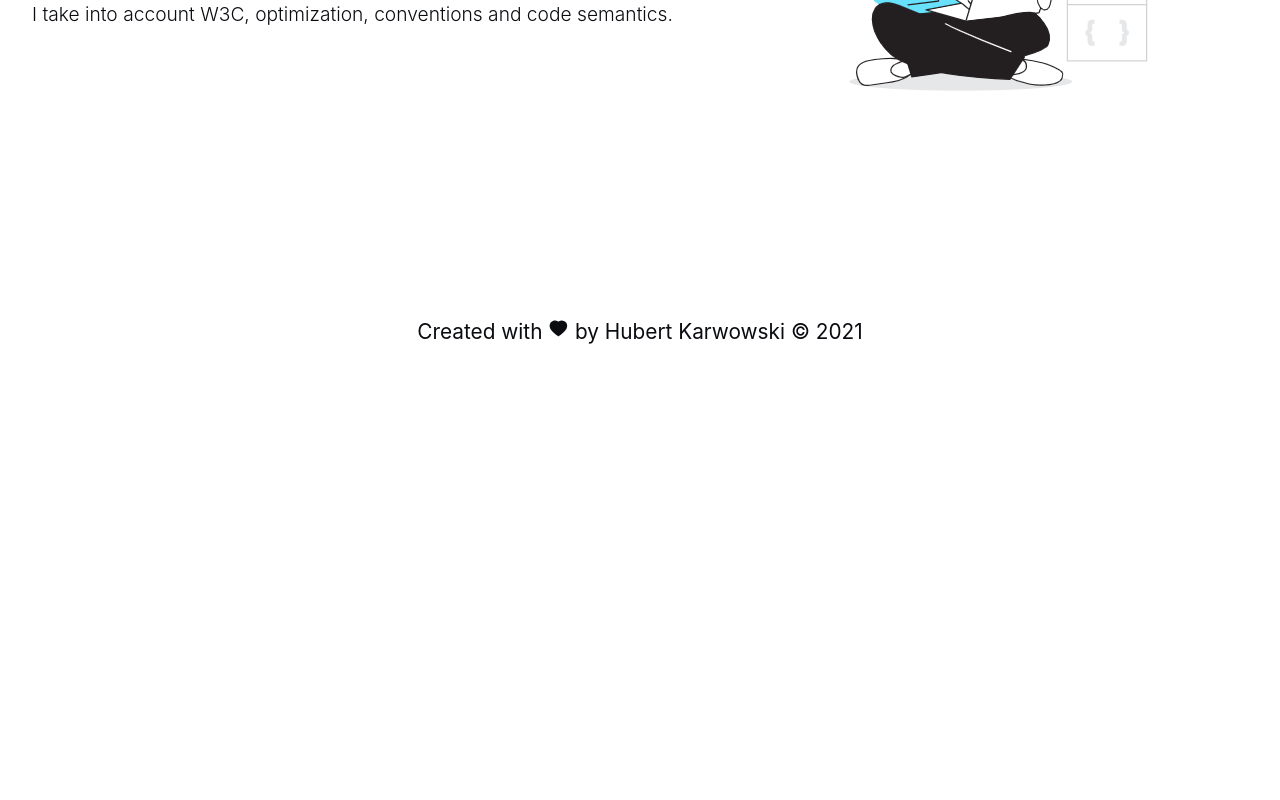
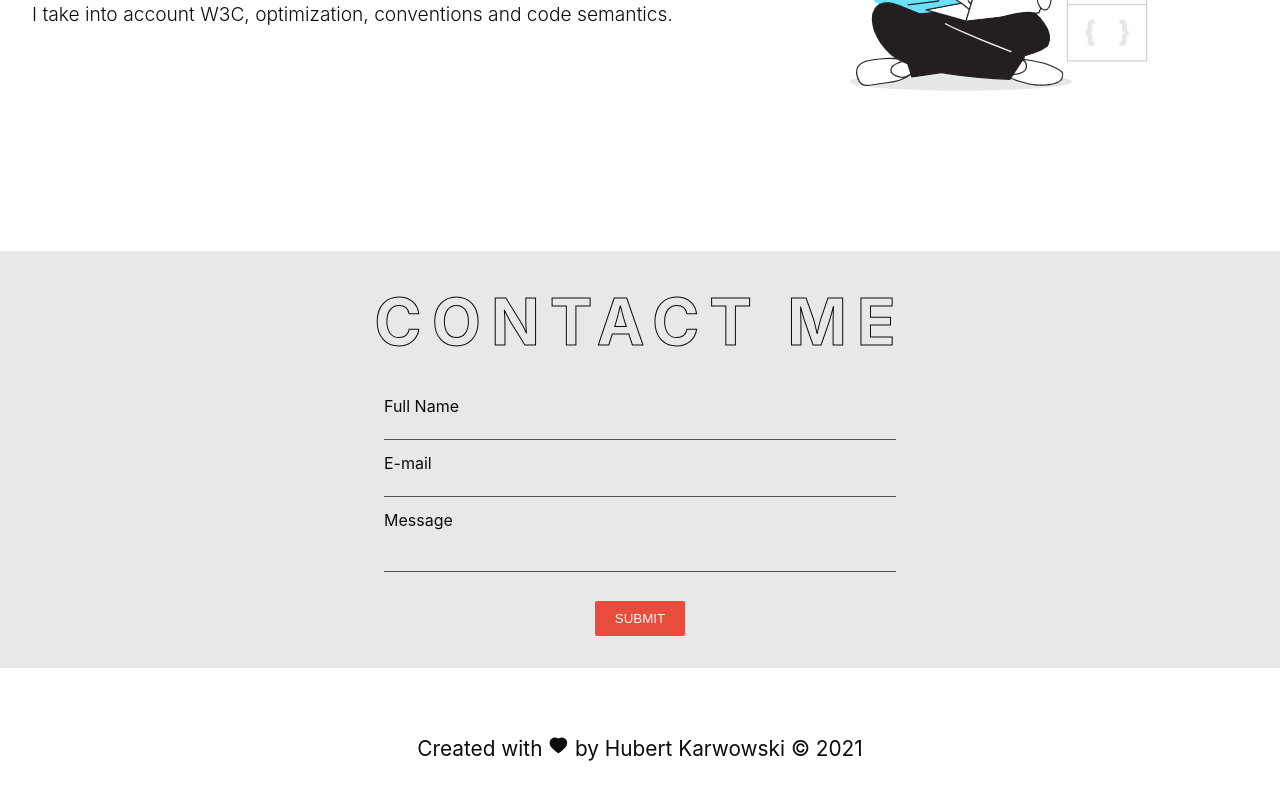
Before and after one commit to hubertkarwowski/portfoliov2, a React (Create React App) app: page / in a window 1280 px wide. Shown: the part 2502-3302 px from the top of the page. Before the commit the page ends 2913 px from the top, so only its background shows below. Built offline with nearby package versions, Linux system fonts and the light colour scheme; what react-animations would draw is missing.

Commit message:
add: form

```diff
--- a/package.json
+++ b/package.json
@@ -3,6 +3,7 @@
   "version": "0.1.0",
   "private": true,
   "dependencies": {
+    "@formspree/react": "^2.2.4",
     "@testing-library/jest-dom": "^5.16.1",
     "@testing-library/react": "^11.2.7",
     "@testing-library/user-event": "^12.8.3",
--- a/src/App.js
+++ b/src/App.js
@@ -2,6 +2,7 @@ import { useState } from "react";
 import { ThemeProvider } from "styled-components";
 import "./App.css";
 import About from "./components/About";
+import Contact from "./components/Contact";
 import Footer from "./components/Footer";
 import Header from "./components/Header";
 import Hero from "./components/Hero";
@@ -14,6 +15,7 @@ export const lightTheme = {
   textHover: "rgba(10, 12, 16, 0.4)",
   background: "rgb(232, 232, 232)",
   card: "rgba(232, 232, 232, 0.5)",
+  button: "rgb(21, 31, 40)",
 };
 export const darkTheme = {
   body: "#0E141B",
@@ -21,6 +23,7 @@ export const darkTheme = {
   textHover: "rgba(242, 245, 247, 0.4)",
   background: "rgb(21, 31, 40)",
   card: "rgba(21, 31, 40, 0.8)",
+  button: "rgb(232, 232, 232)",
 };
 
 export const themes = {
@@ -34,11 +37,12 @@ function App() {
     <div className="App">
       <ThemeProvider theme={themes[theme]}>
         <Header theme={theme} setTheme={setTheme} />
-        <Hero theme={theme} />
-        <Projects theme={theme} />
-        <Technologies theme={theme} />
-        <About theme={theme} />
-        <Footer theme={theme} />
+        <Hero />
+        <Projects />
+        <Technologies />
+        <About />
+        <Contact />
+        <Footer />
       </ThemeProvider>
     </div>
   );
--- /dev/null
+++ b/src/components/Contact.js
@@ -0,0 +1,121 @@
+import React from "react";
+import styled from "styled-components";
+import { useForm, ValidationError } from "@formspree/react";
+
+const Contact = () => {
+  const [state, handleSubmit] = useForm("xeqnoqqg");
+  return (
+    <Container id="contact">
+      <Title>CONTACT ME</Title>
+      <Form onSubmit={handleSubmit}>
+        <InputContainer>
+          <input id="name" type="text" name="name" />
+          <label>Full Name</label>
+          <ValidationError prefix="name" field="name" errors={state.errors} />
+        </InputContainer>
+        <InputContainer>
+          <input id="email" type="email" name="email" />
+          <label>E-mail</label>
+          <ValidationError prefix="Email" field="email" errors={state.errors} />
+        </InputContainer>
+        <InputContainer>
+          <textarea type="text" id="message" name="message" />
+          <label>Message</label>
+        </InputContainer>
+        <ValidationError
+          prefix="Message"
+          field="message"
+          errors={state.errors}
+        />
+        <Wrapper>
+          <button type="submit" disabled={state.submitting}>
+            Submit
+          </button>
+          {state.succeeded ? <h4>Message sent!</h4> : null}
+        </Wrapper>
+      </Form>
+    </Container>
+  );
+};
+
+const Container = styled.section`
+  background-color: ${(props) => props.theme.background};
+  text-align: center;
+  padding: 2rem 0;
+  color: ${(props) => props.theme.text};
+`;
+
+const Title = styled.h2`
+  margin-bottom: 3rem;
+  color: transparent;
+  font-size: 1.5rem;
+  -webkit-text-stroke: 1px ${(props) => props.theme.text};
+  letter-spacing: 10px;
+  @media (min-width: 768px) {
+    font-size: 2.5rem;
+  }
+  @media (min-width: 1024px) {
+    font-size: 4rem;
+  }
+  @media (min-width: 1440px) {
+    font-size: 4.5rem;
+  }
+`;
+const Form = styled.form`
+  display: flex;
+  flex-direction: column;
+  align-items: center;
+  justify-content: center;
+`;
+
+const Wrapper = styled.div`
+  button {
+    color: #fff;
+    background-color: #e74c3c;
+    outline: none;
+    border: 0;
+    padding: 10px 20px;
+    text-transform: uppercase;
+    border-radius: 2px;
+    cursor: pointer;
+  }
+`;
+
+const InputContainer = styled.div`
+  position: relative;
+  margin-bottom: 25px;
+  width: 60%;
+  label {
+    position: absolute;
+    top: -12px;
+    left: 0px;
+    transition: all 0.5s ease-in-out;
+  }
+  input,
+  textarea {
+    resize: none;
+    border: 0;
+    border-bottom: 1px solid #555;
+    background-color: transparent;
+    width: 100%;
+    padding: 8px 0 5px 0;
+    font-size: 16px;
+    &:focus {
+      border: none;
+      outline: none;
+      border-bottom: 1px solid #e74c3c;
+    }
+  }
+  input:-webkit-autofill,
+  input:-webkit-autofill:hover,
+  input:-webkit-autofill:focus,
+  input:-webkit-autofill:active {
+    -webkit-box-shadow: 0 0 0 30px ${(props) => props.theme.background} inset;
+  }
+
+  @media (min-width: 1024px) {
+    width: 40%;
+  }
+`;
+
+export default Contact;
--- a/src/components/Header.js
+++ b/src/components/Header.js
@@ -55,12 +55,14 @@ const Header = (props) => {
           spy={true}
           duration={500}
           smooth={true}
+          offset={-220}
         >
           PROJECTS
         </LinkSmooth>
         <LinkSmooth
           to="technologies"
           activeClass="active"
+          offset={-350}
           spy={true}
           duration={500}
           smooth={true}
@@ -71,6 +73,7 @@ const Header = (props) => {
           to="about"
           activeClass="active"
           spy={true}
+          offset={-250}
           duration={500}
           smooth={true}
         >
```
Also changed, not shown: src/components/formspree.json (added, +9 -0 lines), 1 other file (tests, documents, lock files or other folders).
